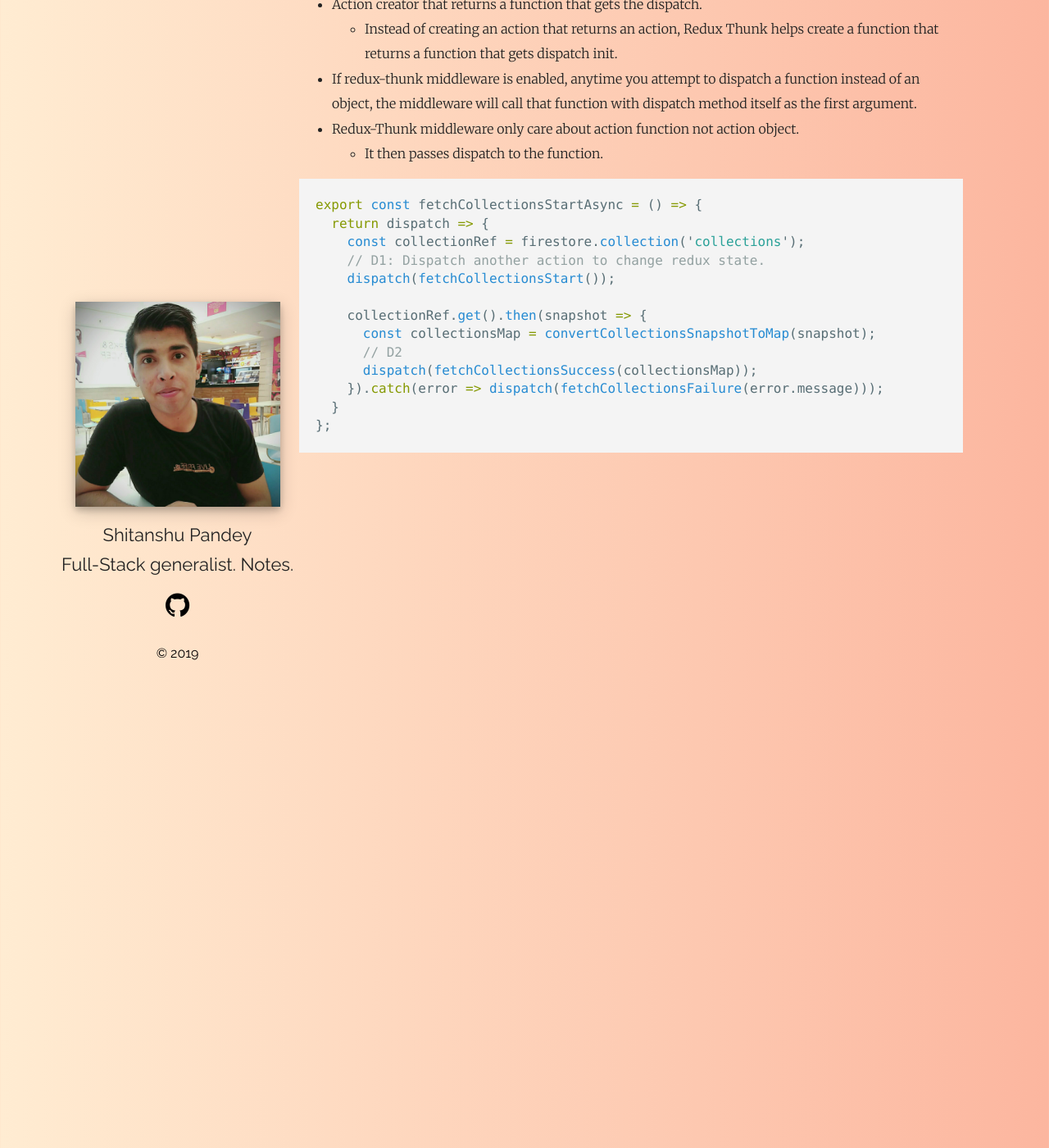
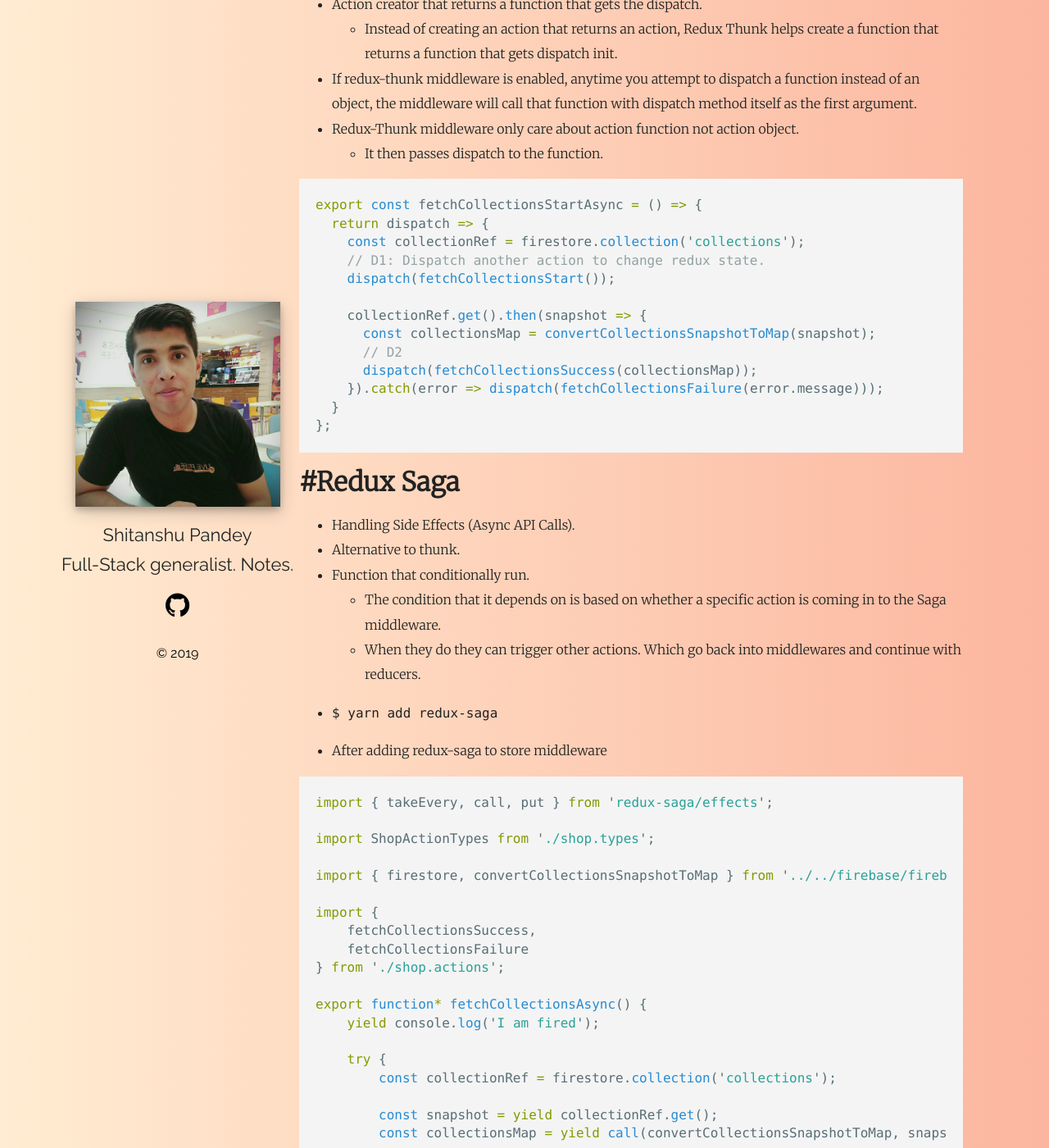
Before and after one commit to thisis-Shitanshu/shitanshupandey-in, a Jekyll site: the page built from _posts/React/2018-11-12-Redux.md, in a window 1280 px wide and 1400 px high, scrolled down 3883 px. Shown: the whole window at 82% size. Built offline with Jekyll 4.4.1, drawn with Linux system fonts in a browser that asks for light colours; some of the changed text lies outside the part shown.

Commit message:
Redux Update.

````diff
--- a/_posts/React/2018-11-12-Redux.md
+++ b/_posts/React/2018-11-12-Redux.md
@@ -170,3 +170,79 @@ export const fetchCollectionsStartAsync = () => {
   }
 };
 ```
+
+# #Redux Saga
+- Handling Side Effects (Async API Calls).
+- Alternative to thunk.
+- Function that conditionally run.
+    - The condition that it depends on is based on whether a specific action is coming in to the Saga middleware.
+    - When they do they can trigger other actions. Which go back into middlewares and continue with reducers.
+
+- `$ yarn add redux-saga`
+
+- After adding redux-saga to store middleware
+
+```js
+import { takeEvery, call, put } from 'redux-saga/effects';
+
+import ShopActionTypes from './shop.types';
+
+import { firestore, convertCollectionsSnapshotToMap } from '../../firebase/firebase.utils';
+
+import {
+    fetchCollectionsSuccess,
+    fetchCollectionsFailure
+} from './shop.actions';
+
+export function* fetchCollectionsAsync() {
+    yield console.log('I am fired');
+
+    try {
+        const collectionRef = firestore.collection('collections');
+
+        const snapshot = yield collectionRef.get();
+        const collectionsMap = yield call(convertCollectionsSnapshotToMap, snapshot);
+
+        yield put(fetchCollectionsSuccess(collectionsMap));
+    } catch (error) {
+        yield put(fetchCollectionsFailure(error.message));
+    }
+}
+
+export function* fetchCollectionsStart() {
+    yield takeEvery(
+        ShopActionTypes.FETCH_COLLECTIONS_START,
+        fetchCollectionsAsync
+    )
+}
+```
+
+## #Listner Effects:
+1. `take`:
+    - No arguments passed.
+    - Only listen to action.
+    - Returns promise which is the action payload.
+    - Basic Generator function, i.e., We can't restart the saga until it's completed, done is true.
+1. `takeEvery`:
+    - It restarts, respawn new task, the generator we pass to it, on repeatative same action call and listen to action.
+    - Each sub-saga is spawn concurrently.
+    - Building `take` to act like `takeEvery`
+        - Force true to regenerate the task.
+    ```js
+    export function* incrementSaga() {
+        while(true) {
+            yield take('INCREMENT');
+            yield console.log('I am incremented');
+        }
+    }
+    ```
+1. `takeLatest`:
+    - Resolves each yield before it is called.
+    - But Redux-saga cancels every previous saga spawn and issue the call one time, the latest one.
+1. `delay`: Block the execution of code for ceratin time.
+1. `put`: Creating actions from saga/ dispatch. Put everything back to redux flow.
+    - `put({ type: 'INCREMENT_FROM_SAGA' });`
+1. `all`:
+    - Takes arrays of saga and run them concurrently.
+1. `call`:
+    - It is the effect inside the generator function the invokes another method.
````
Also changed, not shown: _posts/JavaScript/2018-04-28-JavaScript-freecodecamp.md (+31 -0 lines).
